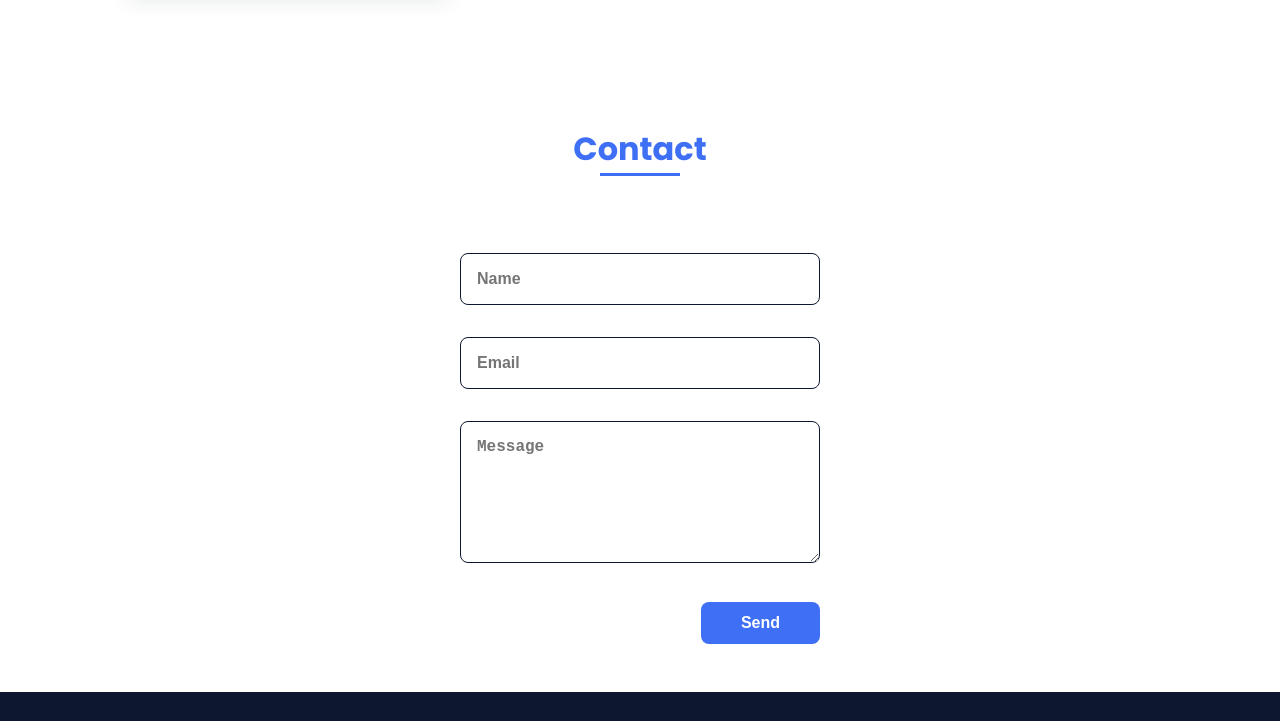
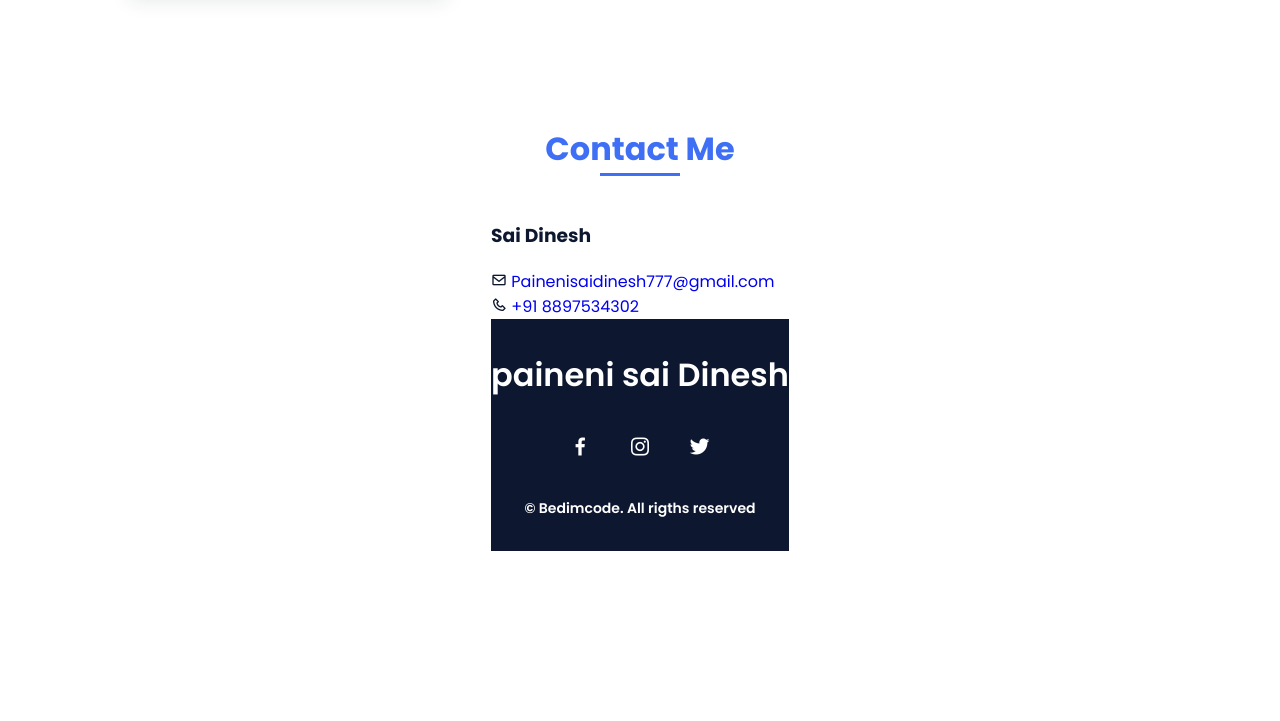
Before and after one commit to Enablefist/Dinesh-Protofolio, a plain HTML site: page index.html in a window 1280 px wide. Shown: the part 3599-4320 px from the top of the page. After the commit the page ends 4198 px from the top, so only its background shows below. Drawn offline with nearby package versions, Linux system fonts and the light colour scheme.

Commit message:
Update index.html

```diff
--- a/index.html
+++ b/index.html
@@ -434,7 +434,7 @@
     </div>
   </div>
 </section>
-            <!--===== CONTACT =====-->
+            <!--===== CONTACT
             <section class="contact section" id="contact">
                 <h2 class="section-title">Contact</h2>
 
@@ -454,6 +454,27 @@
                 </div>
             </section>
         </main>
+            -->
+            <section class="contact section" id="contact">
+  <h2 class="section-title">Contact Me</h2>
+
+  <div class="contact__container">
+    <div class="contact__card">
+      <h3 class="contact__name">Sai Dinesh</h3>
+
+      <p class="contact__info">
+        <i class='bx bx-envelope'></i>
+        <a href="mailto:Painenisaidinesh777@gmail.com">
+          Painenisaidinesh777@gmail.com
+        </a>
+      </p>
+
+      <p class="contact__info">
+        <i class='bx bx-phone'></i>
+        <a href="tel:+91 8897534302">
+          +91 8897534302
+        </a>
+      </p>
 
         <!--===== FOOTER =====-->
         <footer class="footer">
```
